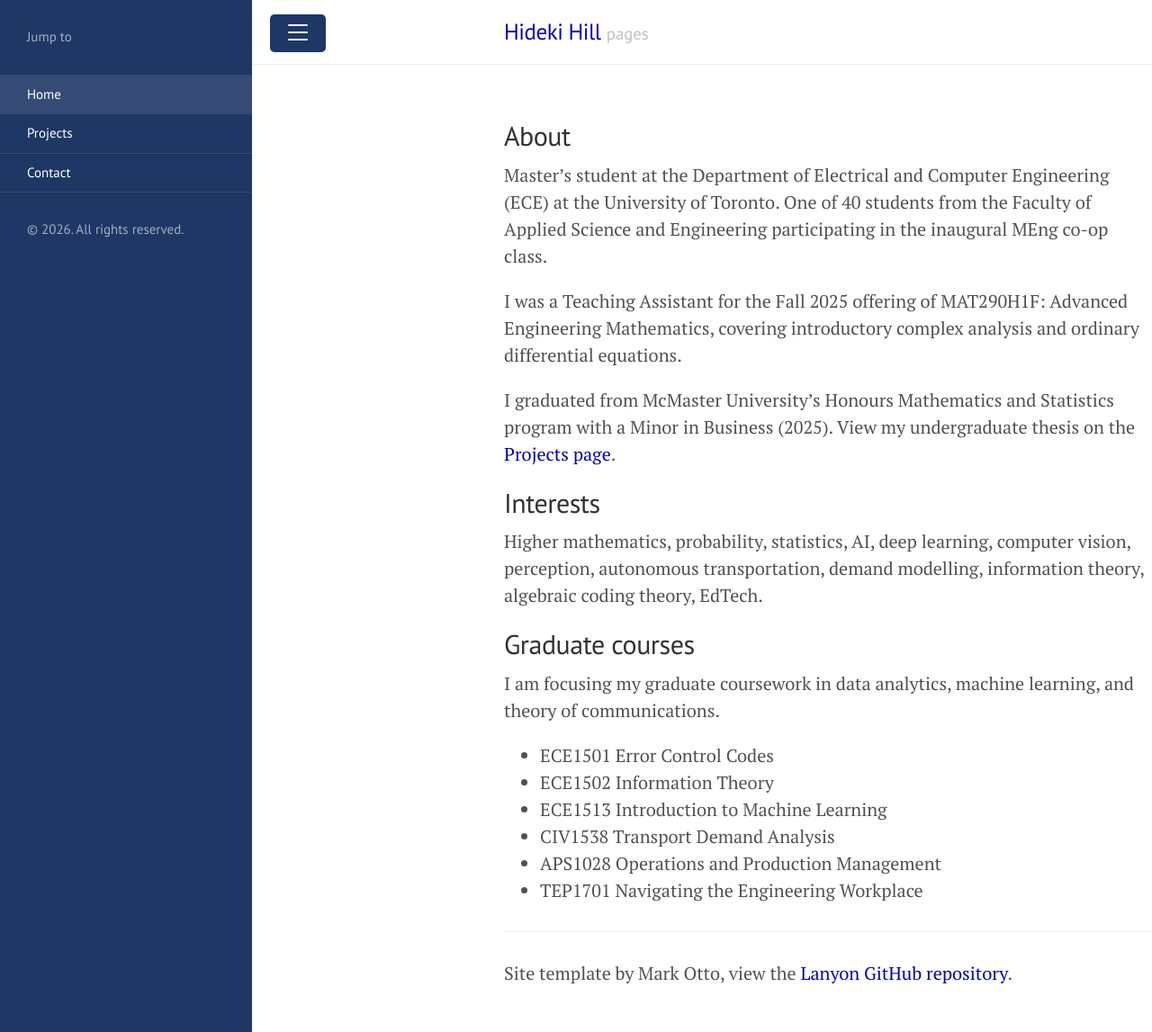
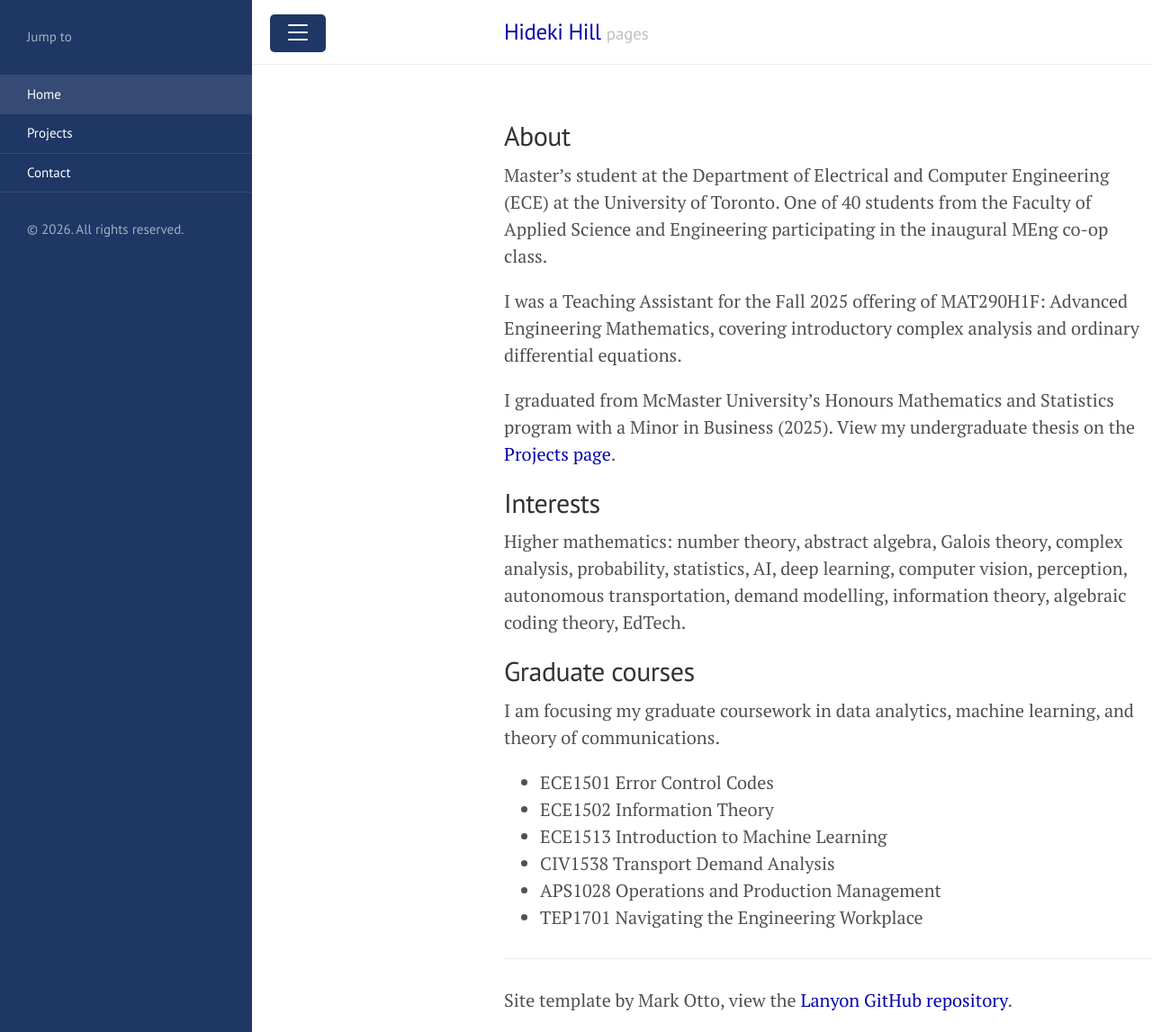
Before and after one commit to hidekihill/hidekihill.github.io, a Jekyll site: the page built from index.md, in a window 1280 px wide and 1147 px high. Shown: the whole window at 90% size. Built offline with Jekyll 4.4.1, drawn with Linux system fonts in a browser that asks for light colours.

Commit message:
Update index.md

```diff
--- a/index.md
+++ b/index.md
@@ -10,7 +10,7 @@
 I graduated from McMaster University's Honours Mathematics and Statistics program with a Minor in Business (2025). View my undergraduate thesis on the [Projects page](https://hidekihill.github.io/projects/).
 
 ## Interests
-Higher mathematics, probability, statistics, AI, deep learning, computer vision, perception, autonomous transportation, demand modelling, information theory, algebraic coding theory, EdTech.
+Higher mathematics: number theory, abstract algebra, Galois theory, complex analysis, probability, statistics, AI, deep learning, computer vision, perception, autonomous transportation, demand modelling, information theory, algebraic coding theory, EdTech.
 
 ## Graduate courses
 I am focusing my graduate coursework in data analytics, machine learning, and theory of communications.
```
